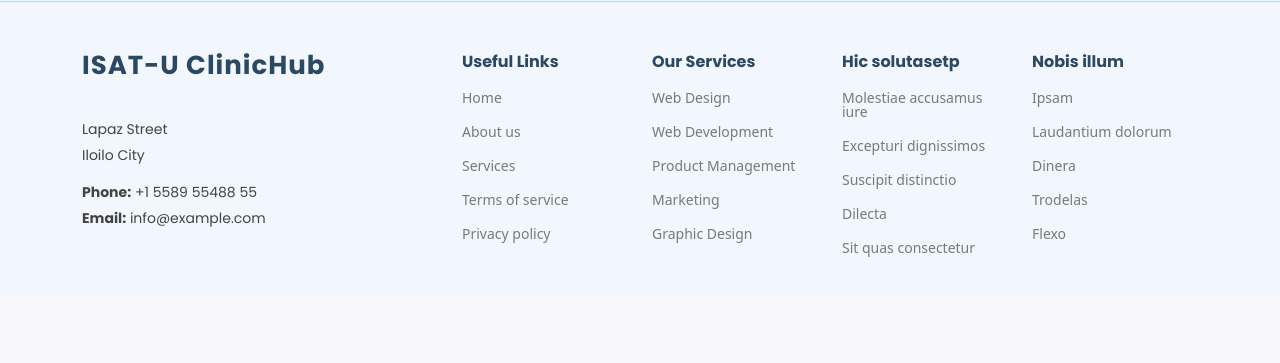
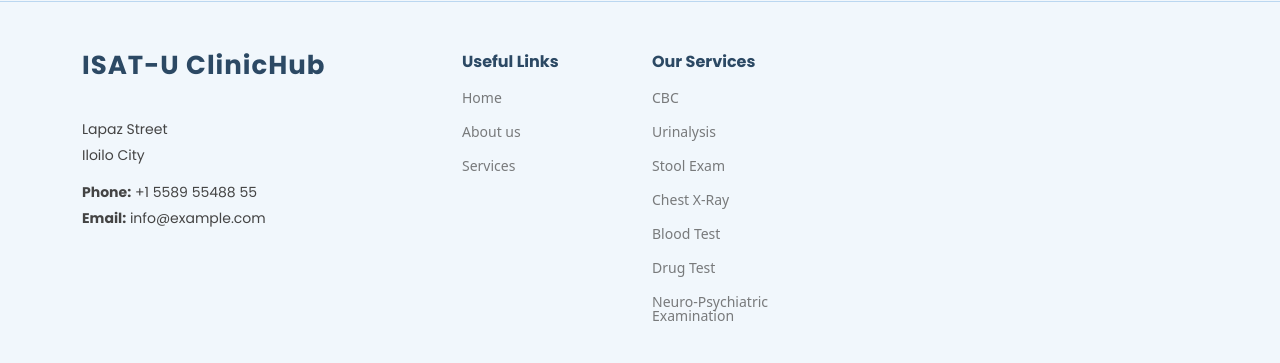
Before and after one commit to greenshe11/ClinicAppointmentv2, a Flask app: page / in a window 1280 px wide. Shown: the part 4140-4503 px from the top of the page. Before the commit the page ends 4397 px from the top, so only its background shows below. Run offline with Flask 2, Linux system fonts and the light colour scheme; data that the repository does not hold is empty; some libraries are stand-ins or nearby versions.

Commit message:
02-04-2025
Pushi for update

```diff
--- a/templates/index.html
+++ b/templates/index.html
@@ -188,7 +188,7 @@
                 <i class="fas fa-heartbeat"></i>
               </div>
               <a href="#" class="stretched-link">
-                <h3>Nesciunt Mete</h3>
+                <h3>Blood Test</h3>
               </a>
               <p>Provident nihil minus qui consequatur non omnis maiores. Eos accusantium minus dolores iure perferendis tempore et consequatur.</p>
             </div>
@@ -200,7 +200,7 @@
                 <i class="fas fa-pills"></i>
               </div>
               <a href="#" class="stretched-link">
-                <h3>Eosle Commodi</h3>
+                <h3>CBC</h3>
               </a>
               <p>Ut autem aut autem non a. Sint sint sit facilis nam iusto sint. Libero corrupti neque eum hic non ut nesciunt dolorem.</p>
             </div>
@@ -212,7 +212,7 @@
                 <i class="fas fa-hospital-user"></i>
               </div>
               <a href="#" class="stretched-link">
-                <h3>Ledo Markt</h3>
+                <h3>Urinalysis</h3>
               </a>
               <p>Ut excepturi voluptatem nisi sed. Quidem fuga consequatur. Minus ea aut. Vel qui id voluptas adipisci eos earum corrupti.</p>
             </div>
@@ -224,7 +224,7 @@
                 <i class="fas fa-dna"></i>
               </div>
               <a href="#" class="stretched-link">
-                <h3>Asperiores Commodit</h3>
+                <h3>Stool Exam</h3>
               </a>
               <p>Non et temporibus minus omnis sed dolor esse consequatur. Cupiditate sed error ea fuga sit provident adipisci neque.</p>
               <a href="#" class="stretched-link"></a>
@@ -237,7 +237,7 @@
                 <i class="fas fa-wheelchair"></i>
               </div>
               <a href="#" class="stretched-link">
-                <h3>Velit Doloremque</h3>
+                <h3>Chest X-Ray</h3>
               </a>
               <p>Cumque et suscipit saepe. Est maiores autem enim facilis ut aut ipsam corporis aut. Sed animi at autem alias eius labore.</p>
               <a href="#" class="stretched-link"></a>
@@ -250,7 +250,7 @@
                 <i class="fas fa-notes-medical"></i>
               </div>
               <a href="#" class="stretched-link">
-                <h3>Dolori Architecto</h3>
+                <h3>Drug Test</h3>
               </a>
               <p>Hic molestias ea quibusdam eos. Fugiat enim doloremque aut neque non et debitis iure. Corrupti recusandae ducimus enim.</p>
               <a href="#" class="stretched-link"></a>
@@ -496,41 +496,19 @@
              <li><a href="#">Home</a></li>
              <li><a href="#">About us</a></li>
              <li><a href="#">Services</a></li>
-             <li><a href="#">Terms of service</a></li>
-             <li><a href="#">Privacy policy</a></li>
            </ul>
          </div>
 
          <div class="col-lg-2 col-md-3 footer-links">
            <h4>Our Services</h4>
            <ul>
-             <li><a href="#">Web Design</a></li>
-             <li><a href="#">Web Development</a></li>
-             <li><a href="#">Product Management</a></li>
-             <li><a href="#">Marketing</a></li>
-             <li><a href="#">Graphic Design</a></li>
-           </ul>
-         </div>
-
-         <div class="col-lg-2 col-md-3 footer-links">
-           <h4>Hic solutasetp</h4>
-           <ul>
-             <li><a href="#">Molestiae accusamus iure</a></li>
-             <li><a href="#">Excepturi dignissimos</a></li>
-             <li><a href="#">Suscipit distinctio</a></li>
-             <li><a href="#">Dilecta</a></li>
-             <li><a href="#">Sit quas consectetur</a></li>
-           </ul>
-         </div>
-
-         <div class="col-lg-2 col-md-3 footer-links">
-           <h4>Nobis illum</h4>
-           <ul>
-             <li><a href="#">Ipsam</a></li>
-             <li><a href="#">Laudantium dolorum</a></li>
-             <li><a href="#">Dinera</a></li>
-             <li><a href="#">Trodelas</a></li>
-             <li><a href="#">Flexo</a></li>
+             <li><a href="#">CBC</a></li>
+             <li><a href="#">Urinalysis</a></li>
+             <li><a href="#">Stool Exam</a></li>
+             <li><a href="#">Chest X-Ray</a></li>
+             <li><a href="#">Blood Test</a></li>
+             <li><a href="#">Drug Test</a></li>
+             <li><a href="#">Neuro-Psychiatric Examination</a></li>
            </ul>
          </div>
 
```
